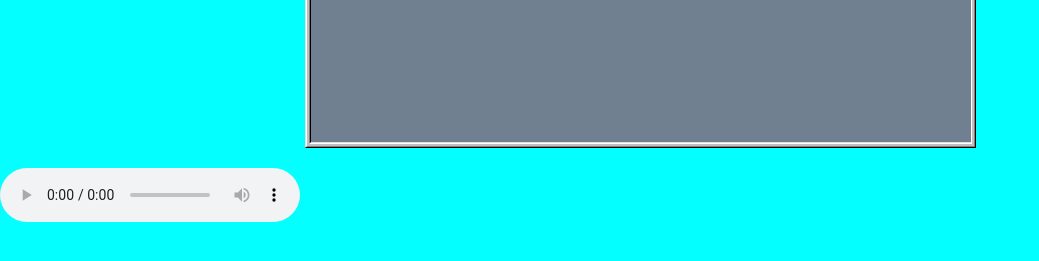
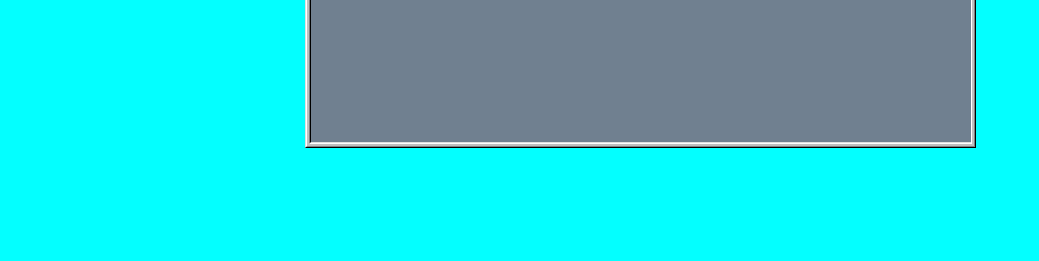
Before and after one commit to TruitosTV/Solitaire-En-JS, a website built with webpack: page Projet 1/src/index.html in a window 1280 px wide. Shown: the part 367-628 px from the top of the page, without its empty margins (0-1039 px from the left). Built offline with nearby package versions, Linux system fonts and the light colour scheme.

Commit message:
Update index.html

```diff
--- a/Projet 1/src/index.html
+++ b/Projet 1/src/index.html
@@ -36,9 +36,6 @@
                 </div>
             </div>
         </div>
-        <div>
-            <audio src="../../Starships.mp3" autoplay controls></audio>
-        </div>
         <script type="text/javascript" src="main.js"></script>
     </body>
 </html>
```
